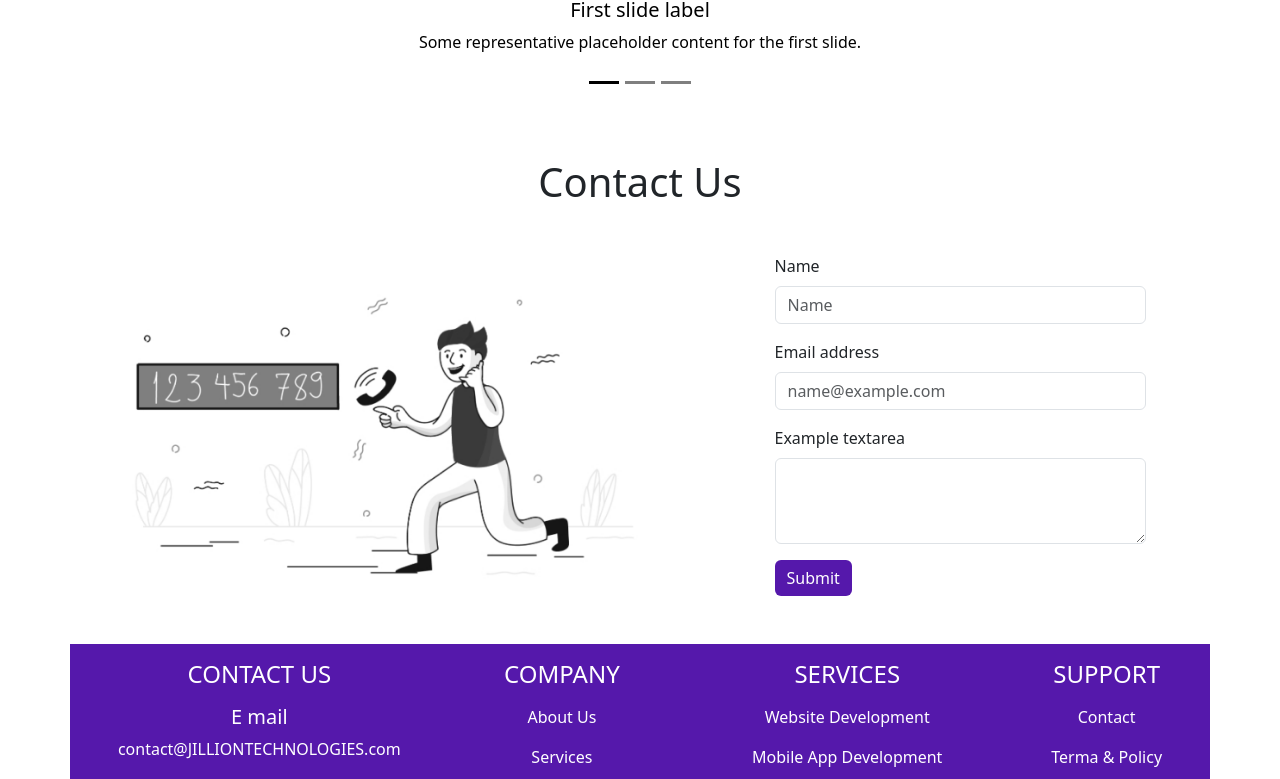
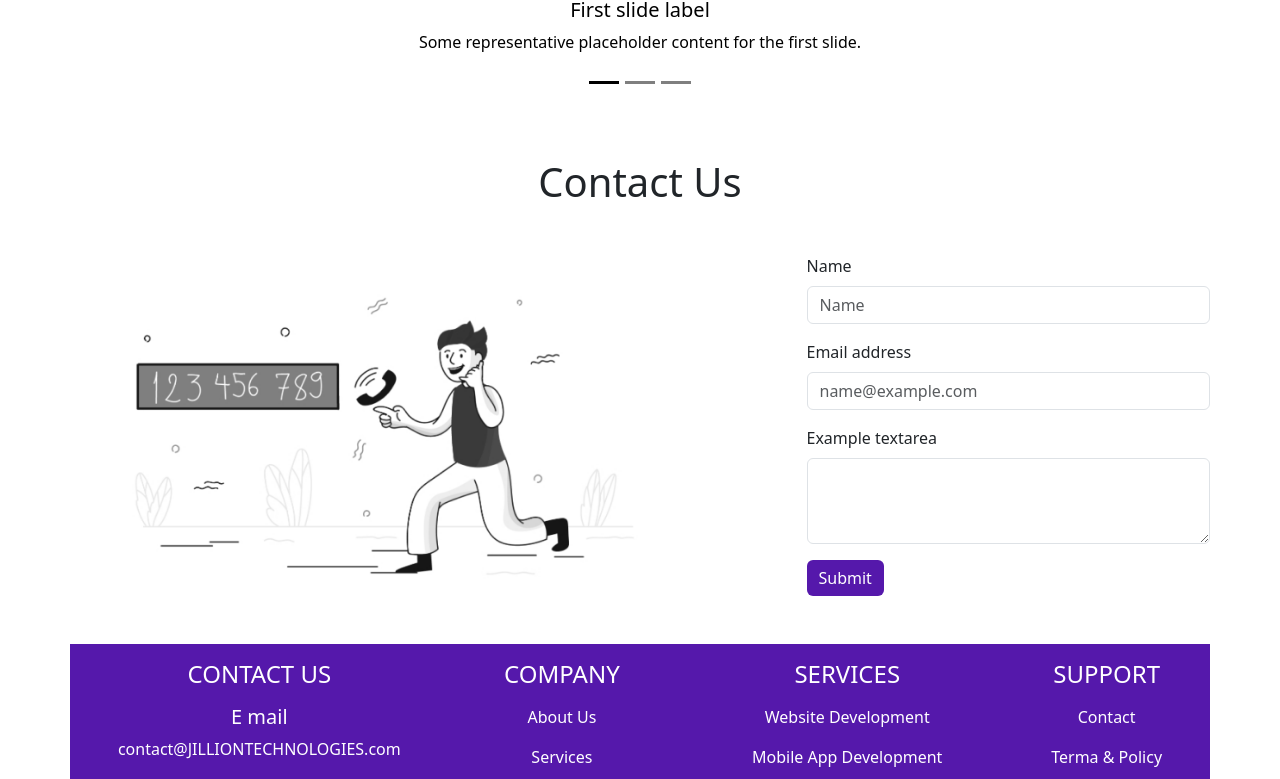
Before and after one commit to Anif07/quantum_comp_Task, a React (Create React App) app: page / in a window 1280 px wide. Shown: the part 3208-3987 px from the top of the page. Built offline with nearby package versions, Linux system fonts and the light colour scheme.

Commit message:
images width changes

```diff
--- a/src/App.css
+++ b/src/App.css
@@ -61,6 +61,9 @@
   .featurewrap {
     flex-wrap: wrap;
   }
+  .contactimg {
+    width: 400px;
+  }
 }
 @media screen and (max-width: 576px) {
 }
--- a/src/components/Contactus.js
+++ b/src/components/Contactus.js
@@ -4,7 +4,7 @@ const Contactus = () => {
   return (
     <div className="" id="contactus">
       <h1 className="text-center my-5">Contact Us</h1>
-      <div className="d-flex justify-content-center gap-3 me-5 pe-3 flex-wrap contactBox">
+      <div className="d-flex justify-content-center gap-3 flex-wrap contactBox">
         <div className="flex-grow-1">
           <img
             src="./assets/contactus.png"
--- a/src/components/Features.js
+++ b/src/components/Features.js
@@ -25,7 +25,7 @@ const Features = () => {
             </p>
           </div>
         </div>{" "}
-        <div className="d-flex gap-5 my-5  justify-content-center flex-row-reverse middle featurewrap">
+        <div className="d-flex gap-5  justify-content-center flex-row-reverse middle featurewrap">
           <div className="flex-grow-1">
             <img
               src="./assets/features2.png.jpg"
```
